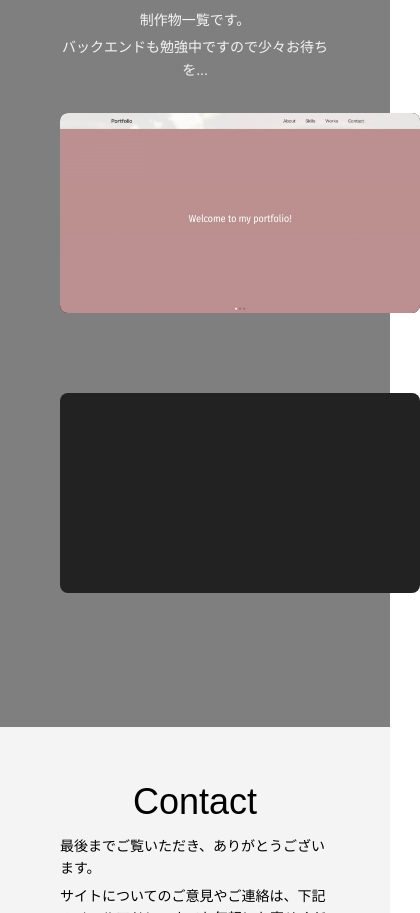
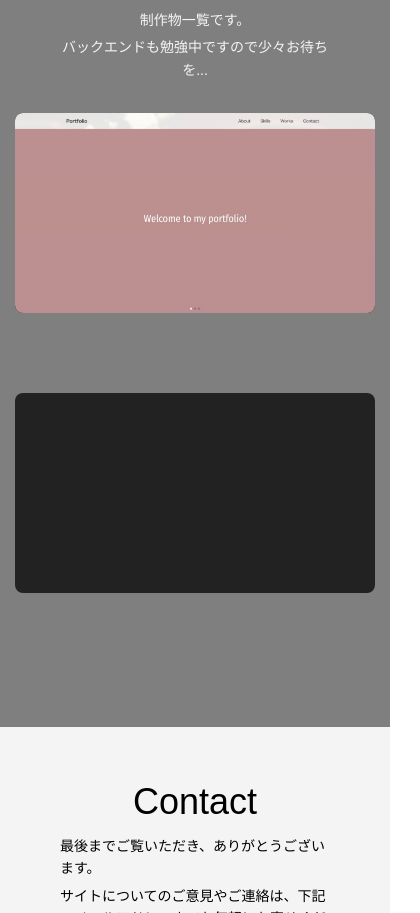
Before and after one commit to mirux2/portfolio, a plain HTML site: page index.html in a window 390 px wide. Shown: the part 2613-3526 px from the top of the page, 420 px wide, since content can reach past the window. Drawn offline with nearby package versions, Linux system fonts and the light colour scheme; a web font is replaced by a local one.

Commit message:
horizontal scroll fixed

```diff
--- a/css/style.scss
+++ b/css/style.scss
@@ -10,6 +10,7 @@ $cblack: #333;
 
 /* ベーススタイル */
 body {
+  overflow-x: hidden;
   p {
     font-size: 18px;
     font-family: "Noto Sans JP", sans-serif;
@@ -472,6 +473,7 @@ footer {
   #works {
     & .works-cards {
       flex-direction: column;
+      align-items: center;
       & .work-card {
         margin-bottom: 80px;
       }
```
Also changed, not shown: css/style.css, 1 other file.
